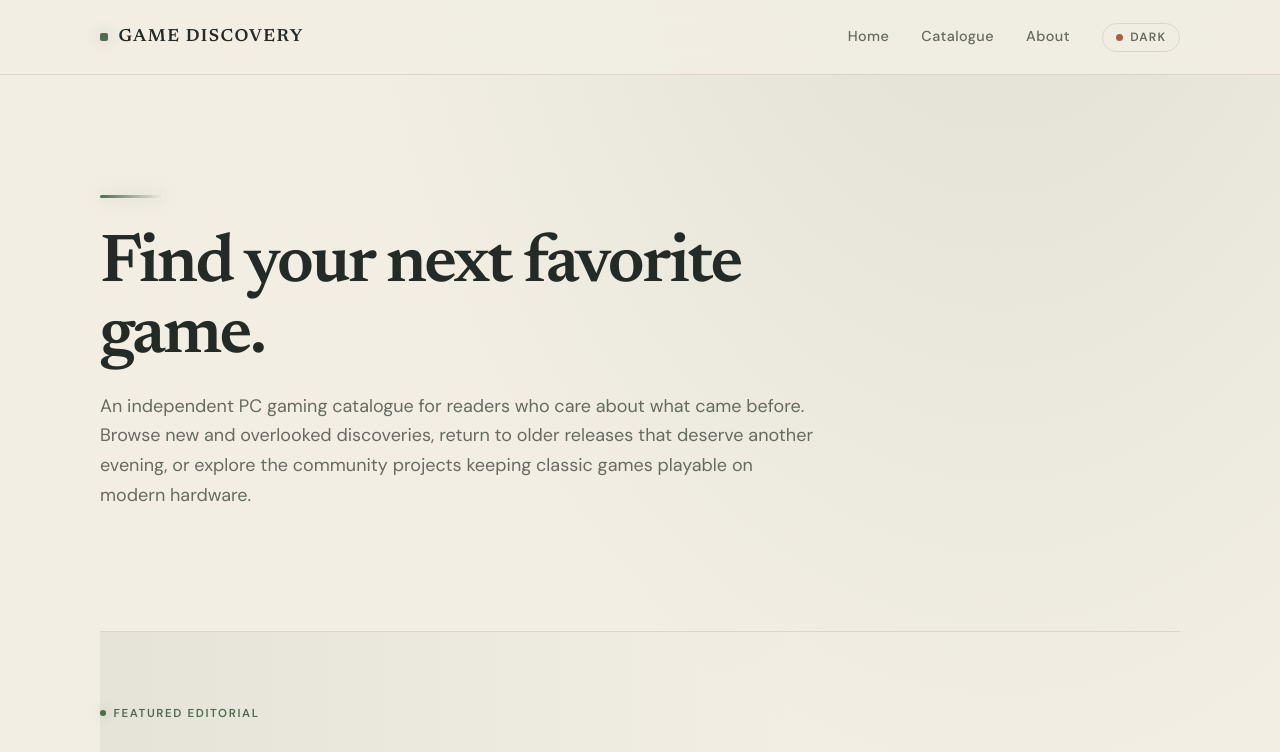
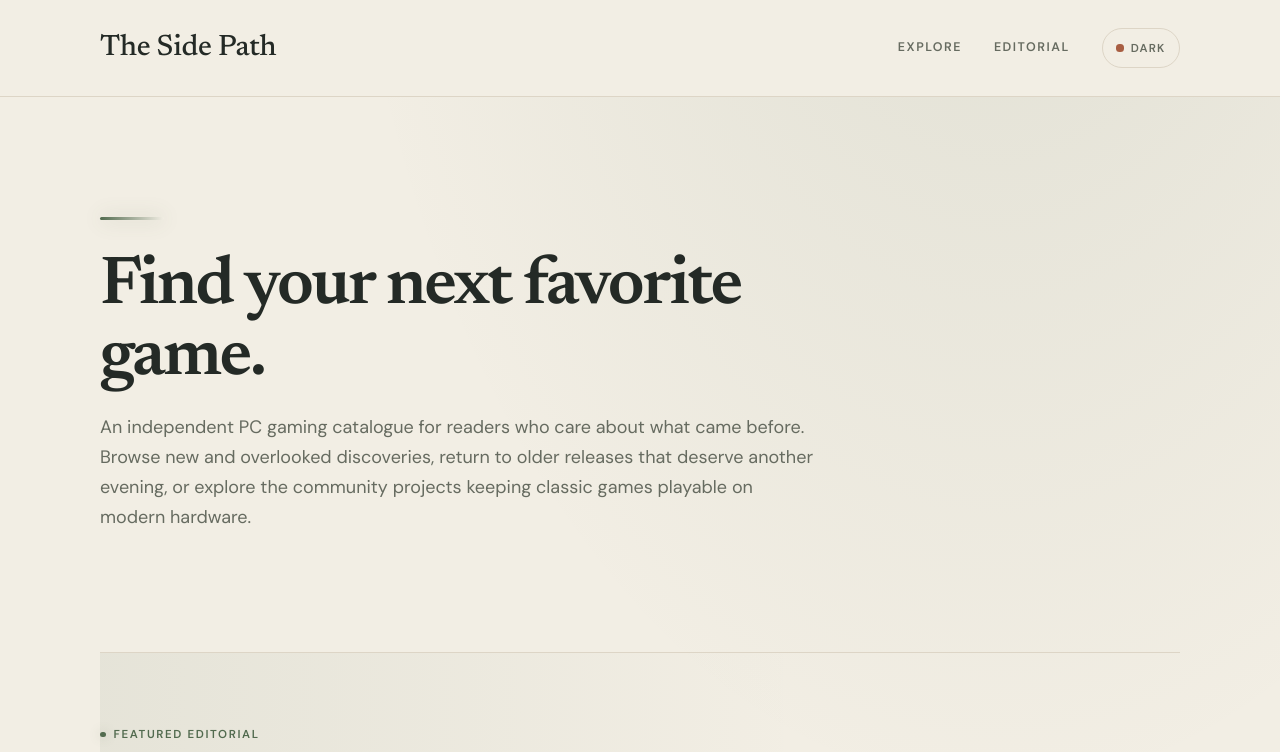
Before and after one commit to DigitalMark3t/opencode-practice, a plain HTML site: page index.html in a window 1280 px wide. Shown: the top 752 px of the page. Drawn offline with Linux system fonts and the light colour scheme.

Commit message:
Header and navigation

```diff
--- a/index.html
+++ b/index.html
@@ -21,23 +21,24 @@
 <body>
 
   <!-- ============================================================
-       HEADER: the site name and the main navigation menu.
-       The links point to the id attributes of the sections below.
+       HEADER: the wordmark, two navigation links, and the theme
+       toggle. The header scrolls away with the page (not sticky).
        ============================================================ -->
   <header>
-    <p><strong>GAME DISCOVERY</strong></p>
+    <a class="wordmark" href="index.html">The Side Path</a>
 
+    <div class="header-end">
       <nav aria-label="Main navigation">
         <ul>
-        <li><a href="#home">Home</a></li>
-        <li><a href="#featured">Catalogue</a></li>
-        <li><a href="#about">About</a></li>
+          <li><a href="#featured">Explore</a></li>
+          <li><a href="#editorial">Editorial</a></li>
         </ul>
       </nav>
 
       <button class="theme-toggle" type="button" data-theme-toggle hidden>
         Dark
       </button>
+    </div>
   </header>
 
   <!-- ============================================================
--- a/style.css
+++ b/style.css
@@ -42,7 +42,6 @@
   --color-bg: #f2eee4;              /* warm paper background */
   --color-surface: #fffcf5;         /* card and panel background */
   --color-surface-deep: #f7f2e7;    /* card gradient end */
-  --color-header-bg: rgba(242, 238, 228, 0.88);
 
   --color-border: #ddd5c6;          /* subtle dividing lines */
   --color-border-strong: #c8bfae;   /* slightly firmer outlines */
@@ -73,7 +72,7 @@
   /* Layout */
   --content-width: 1080px;
   --gutter: clamp(1.25rem, 5vw, 3rem);
-  --header-offset: 5.5rem;          /* keeps anchored sections clear of the sticky header */
+  --header-offset: 0px;             /* header scrolls away, so anchors land flush */
 
   /* Shape */
   --radius-sm: 6px;
@@ -96,7 +95,6 @@
   --color-bg: #171b22;
   --color-surface: #222832;
   --color-surface-deep: #1c222b;
-  --color-header-bg: rgba(23, 27, 34, 0.88);
 
   --color-border: #2d3541;
   --color-border-strong: #3d4756;
@@ -177,60 +175,58 @@ a:focus-visible {
 
 /* ==========================================================================
    3. HEADER AND NAVIGATION
-   The header is sticky: it stays at the top of the window while scrolling.
-   Flexbox puts the site name on the left and the links on the right.
+   The header is deliberately not sticky: it sits at the top of the page and
+   scrolls away with the content. The wordmark leads on the left, while the
+   two navigation links and the theme toggle sit together on the right.
    ========================================================================== */
 
 header {
-  position: sticky;
-  top: 0;
-  z-index: 10;
-
   display: flex;
   flex-wrap: wrap;
   align-items: center;
   justify-content: space-between;
-  gap: var(--space-sm) var(--space-lg);
+  gap: var(--space-md) var(--space-lg);
 
-  padding-block: var(--space-md);
+  padding-block: clamp(1.25rem, 3vw, 1.75rem);
 
   /* This centres the header content in the same column as <main> below,
      while the header's background still spans the full window width. */
   padding-inline: max(var(--gutter), calc((100% - var(--content-width)) / 2));
 
-  background-color: var(--color-header-bg);
-  backdrop-filter: blur(14px);
+  background-color: var(--color-bg);
   border-bottom: 1px solid var(--color-border);
 }
 
-/* Site name: the <p><strong>GAME DISCOVERY</strong></p> in the header.
-   Newsreader gives the wordmark its editorial voice. */
-header > p {
-  display: flex;
-  align-items: center;
-  margin: 0;
+/* Wordmark: the brand name set in Newsreader. No decorative mark competes
+   with the type, so the name carries the identity. It links home. */
+.wordmark {
   font-family: var(--font-serif);
-  font-size: 1.1rem;
-  font-weight: 600;
-  letter-spacing: 0.08em;
-  text-transform: uppercase;
+  font-size: clamp(1.5rem, 2.6vw, 1.85rem);
+  font-weight: 500;
+  line-height: 1.1;
+  letter-spacing: -0.01em;
+  color: var(--color-text);
+  text-decoration: none;
+  transition: color 0.18s ease;
 }
 
-/* A small glowing accent square before the site name. */
-header > p::before {
-  content: "";
-  width: 0.5rem;
-  height: 0.5rem;
-  margin-right: 0.65rem;
-  border-radius: 2px;
-  background-color: var(--color-accent);
-  box-shadow: 0 0 14px var(--color-accent-soft);
+.wordmark:hover {
+  color: var(--color-accent);
 }
 
-/* The list of navigation links, laid out in a row. The auto margin keeps the
-   navigation and the theme toggle grouped on the right-hand side. */
-header nav {
-  margin-inline-start: auto;
+.wordmark:focus-visible {
+  outline: 2px solid var(--color-accent);
+  outline-offset: 4px;
+  border-radius: var(--radius-sm);
+}
+
+/* The navigation and theme toggle travel together. On wide screens they
+   share the right-hand side; on phones they drop to their own compact row. */
+.header-end {
+  display: flex;
+  flex-wrap: wrap;
+  align-items: center;
+  gap: var(--space-sm) var(--space-lg);
 }
 
 nav ul {
@@ -243,13 +239,18 @@ nav ul {
   list-style: none;
 }
 
+/* Small uppercase labels keep the two links quiet next to the wordmark.
+   min-height gives the links a comfortable touch target. */
 nav a {
-  display: inline-block;
-  padding-block: 0.3rem;
+  display: inline-flex;
+  align-items: center;
+  min-height: 2.5rem;
+  padding-block: 0.25rem;
   color: var(--color-muted);
-  font-size: 0.9rem;
-  font-weight: 500;
-  letter-spacing: 0.03em;
+  font-size: 0.78rem;
+  font-weight: 600;
+  letter-spacing: 0.12em;
+  text-transform: uppercase;
   text-decoration: none;
   border-bottom: 1px solid transparent;
   transition: color 0.18s ease, border-color 0.18s ease;
@@ -269,15 +270,16 @@ nav a:focus-visible {
   border-radius: var(--radius-sm);
 }
 
-/* Theme toggle: a quiet pill at the end of the header. theme.js reveals it
+/* Theme toggle: a quiet pill beside the navigation. theme.js reveals it
    once the theme has been resolved, so it never appears as a dead control. */
 .theme-toggle {
   display: inline-flex;
   align-items: center;
   gap: 0.45rem;
-  padding: 0.35rem 0.8rem;
+  min-height: 2.5rem;
+  padding: 0.35rem 0.85rem;
   font-family: inherit;
-  font-size: 0.75rem;
+  font-size: 0.72rem;
   font-weight: 600;
   letter-spacing: 0.1em;
   text-transform: uppercase;
@@ -779,22 +781,29 @@ footer p {
   }
 
   header {
-    padding-block: var(--space-sm);
+    padding-block: var(--space-md);
   }
 }
 
 /* ==========================================================================
    9. MOBILE ADJUSTMENTS
-   Below 600px the header stacks vertically and stops following the scroll,
-   so it cannot cover the content on a small screen.
+   Below 600px the header becomes two short rows: the wordmark on its own,
+   then the two navigation links and the theme toggle together.
    ========================================================================== */
 
 @media (max-width: 600px) {
   header {
-    position: static;
     flex-direction: column;
     align-items: flex-start;
-    padding-block: var(--space-sm);
+    gap: var(--space-md);
+    padding-block: var(--space-md);
+  }
+
+  /* Navigation and toggle share the second row, one at each edge. */
+  .header-end {
+    width: 100%;
+    justify-content: space-between;
+    gap: var(--space-xs) var(--space-md);
   }
 
   nav ul {
@@ -802,14 +811,7 @@ footer p {
   }
 
   nav a {
-    font-size: 0.85rem;
-  }
-
-  /* No sticky header on phones, so no offset is needed for anchored links. */
-  #home,
-  #featured,
-  #about {
-    scroll-margin-top: 0;
+    font-size: 0.72rem;
   }
 
   #featured {
```
Also changed, not shown: articles/village-in-the-shade.html (+7 -6 lines). Lines whose indentation alone changed are shown as unchanged.
